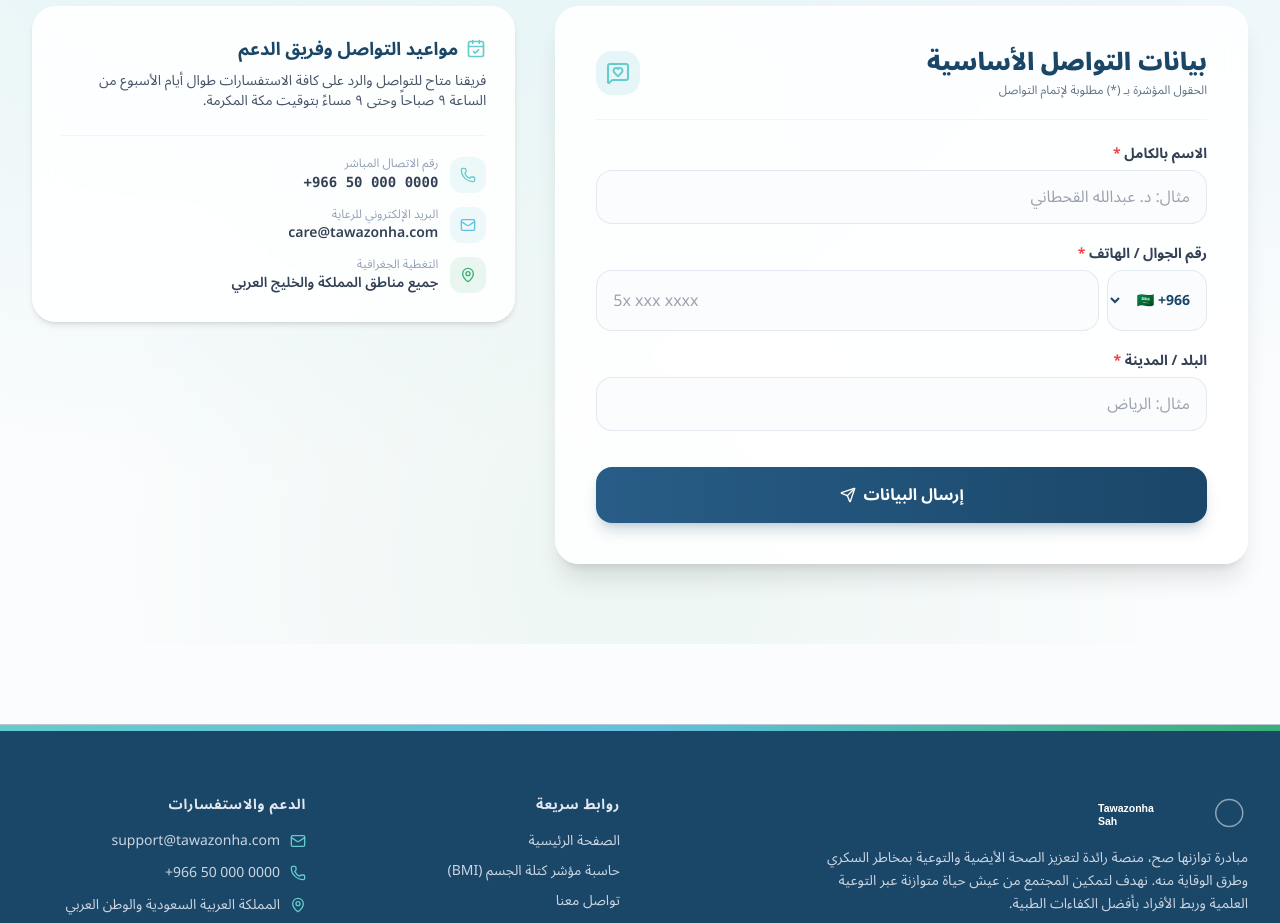
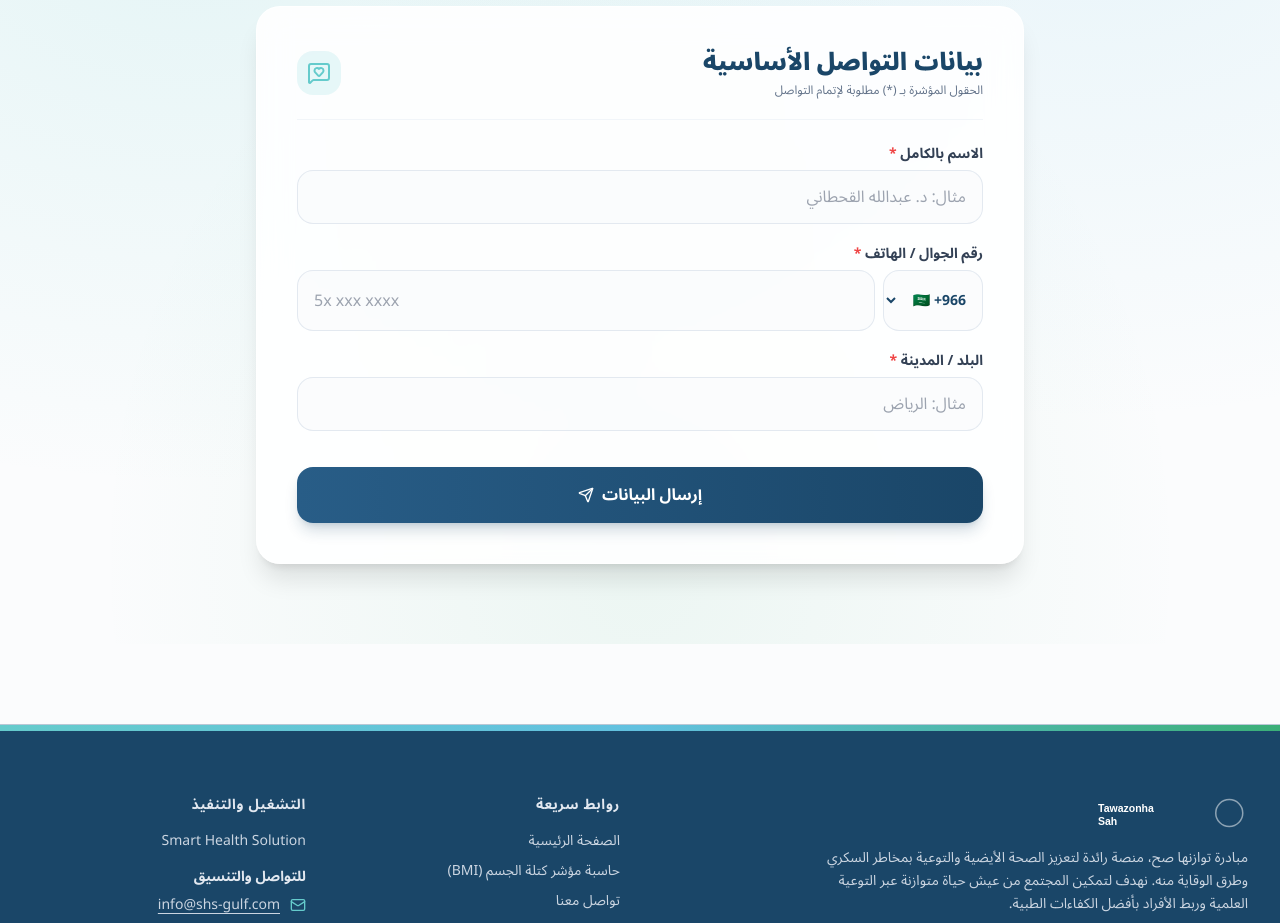
Before and after one commit to Mohanned-Mahmoud/diabetes-day, a Next.js app: page /contact in a window 1280 px wide. Shown: the part 280-1203 px from the top of the page. Built offline with nearby package versions, Linux system fonts and the light colour scheme.

Commit message:
contact us

```diff
--- a/src/app/contact/page.tsx
+++ b/src/app/contact/page.tsx
@@ -7,11 +7,7 @@ import {
   Send,
   CheckCircle2,
   AlertCircle,
-  Phone,
-  Mail,
-  MapPin,
   ShieldCheck,
-  CalendarCheck,
 } from 'lucide-react';
 
 export default function ContactPage() {
@@ -121,13 +117,13 @@ export default function ContactPage() {
         </div>
 
         {/* Content Section: Form & Info Sidebars */}
-        <div className="mt-12 grid grid-cols-1 gap-10 lg:grid-cols-12 lg:items-start">
+        <div className="mx-auto mt-12 max-w-3xl">
           {/* Main Form Container */}
           <motion.div
             initial={{ opacity: 0, y: 30 }}
             animate={{ opacity: 1, y: 0 }}
             transition={{ delay: 0.2 }}
-            className="lg:col-span-7 rounded-3xl glass-panel p-6 sm:p-10 shadow-xl border border-white/80 bg-white/95"
+            className="rounded-3xl glass-panel p-6 sm:p-10 shadow-xl border border-white/80 bg-white/95"
           >
             {isSuccess ? (
               /* Success Celebration State */
@@ -295,58 +291,6 @@ export default function ContactPage() {
               </form>
             )}
           </motion.div>
-
-          {/* Sidebar Info Cards */}
-          <motion.div
-            initial={{ opacity: 0, y: 30 }}
-            animate={{ opacity: 1, y: 0 }}
-            transition={{ delay: 0.3 }}
-            className="lg:col-span-5 space-y-6"
-          >
-            {/* Direct Contact Card */}
-            <div className="rounded-3xl glass-panel p-6 sm:p-7 shadow-md border border-slate-200/80">
-              <h3 className="text-lg font-bold text-navy flex items-center gap-2">
-                <CalendarCheck className="h-5 w-5 text-primary" />
-                <span>مواعيد التواصل وفريق الدعم</span>
-              </h3>
-              <p className="mt-2 text-xs sm:text-sm text-slate-600 leading-relaxed">
-                فريقنا متاح للتواصل والرد على كافة الاستفسارات طوال أيام الأسبوع من الساعة ٩ صباحاً وحتى ٩ مساءً بتوقيت مكة المكرمة.
-              </p>
-
-              <div className="mt-6 space-y-3.5 border-t border-slate-100 pt-5 text-sm">
-                <div className="flex items-center gap-3 text-slate-700">
-                  <div className="flex h-9 w-9 items-center justify-center rounded-xl bg-primary/10 text-primary shrink-0">
-                    <Phone className="h-4 w-4" />
-                  </div>
-                  <div>
-                    <span className="text-xs text-slate-400 block">رقم الاتصال المباشر</span>
-                    <span className="font-bold font-mono" dir="ltr">+966 50 000 0000</span>
-                  </div>
-                </div>
-
-                <div className="flex items-center gap-3 text-slate-700">
-                  <div className="flex h-9 w-9 items-center justify-center rounded-xl bg-secondary/10 text-secondary shrink-0">
-                    <Mail className="h-4 w-4" />
-                  </div>
-                  <div>
-                    <span className="text-xs text-slate-400 block">البريد الإلكتروني للرعاية</span>
-                    <span className="font-semibold">care@tawazonha.com</span>
-                  </div>
-                </div>
-
-                <div className="flex items-center gap-3 text-slate-700">
-                  <div className="flex h-9 w-9 items-center justify-center rounded-xl bg-vitality/10 text-vitality shrink-0">
-                    <MapPin className="h-4 w-4" />
-                  </div>
-                  <div>
-                    <span className="text-xs text-slate-400 block">التغطية الجغرافية</span>
-                    <span className="font-semibold">جميع مناطق المملكة والخليج العربي</span>
-                  </div>
-                </div>
-              </div>
-            </div>
-
-          </motion.div>
         </div>
       </div>
     </div>
--- a/src/components/Footer.tsx
+++ b/src/components/Footer.tsx
@@ -3,7 +3,7 @@
 import Image from 'next/image';
 import Link from 'next/link';
 import { usePathname } from 'next/navigation';
-import { Heart, ShieldCheck, Mail, Phone, MapPin } from 'lucide-react';
+import { Heart, ShieldCheck, Mail } from 'lucide-react';
 
 export default function Footer() {
   const pathname = usePathname();
@@ -69,25 +69,19 @@ export default function Footer() {
             </ul>
           </div>
 
-          {/* Contact & Support */}
           <div>
             <h3 className="text-sm font-bold tracking-wider text-slate-200">
-              الدعم والاستفسارات
+              التشغيل والتنفيذ
             </h3>
-            <ul className="mt-4 space-y-3 text-sm text-slate-300">
-              <li className="flex items-center gap-2.5">
-                <Mail className="h-4 w-4 text-primary shrink-0" />
-                <span>support@tawazonha.com</span>
-              </li>
-              <li className="flex items-center gap-2.5">
-                <Phone className="h-4 w-4 text-primary shrink-0" />
-                <span dir="ltr">+966 50 000 0000</span>
-              </li>
-              <li className="flex items-center gap-2.5">
-                <MapPin className="h-4 w-4 text-primary shrink-0" />
-                <span>المملكة العربية السعودية والوطن العربي</span>
-              </li>
-            </ul>
+            <p className="mt-4 text-sm text-slate-300"><bdi>Smart Health Solution</bdi></p>
+            <p className="mt-4 text-sm font-bold text-slate-200">للتواصل والتنسيق</p>
+            <a
+              href="mailto:info@shs-gulf.com"
+              className="mt-2 inline-flex items-center gap-2.5 text-sm text-slate-300 underline underline-offset-4 hover:text-white"
+            >
+              <Mail aria-hidden="true" className="h-4 w-4 shrink-0 text-primary" />
+              <bdi>info@shs-gulf.com</bdi>
+            </a>
           </div>
         </div>
 
```
